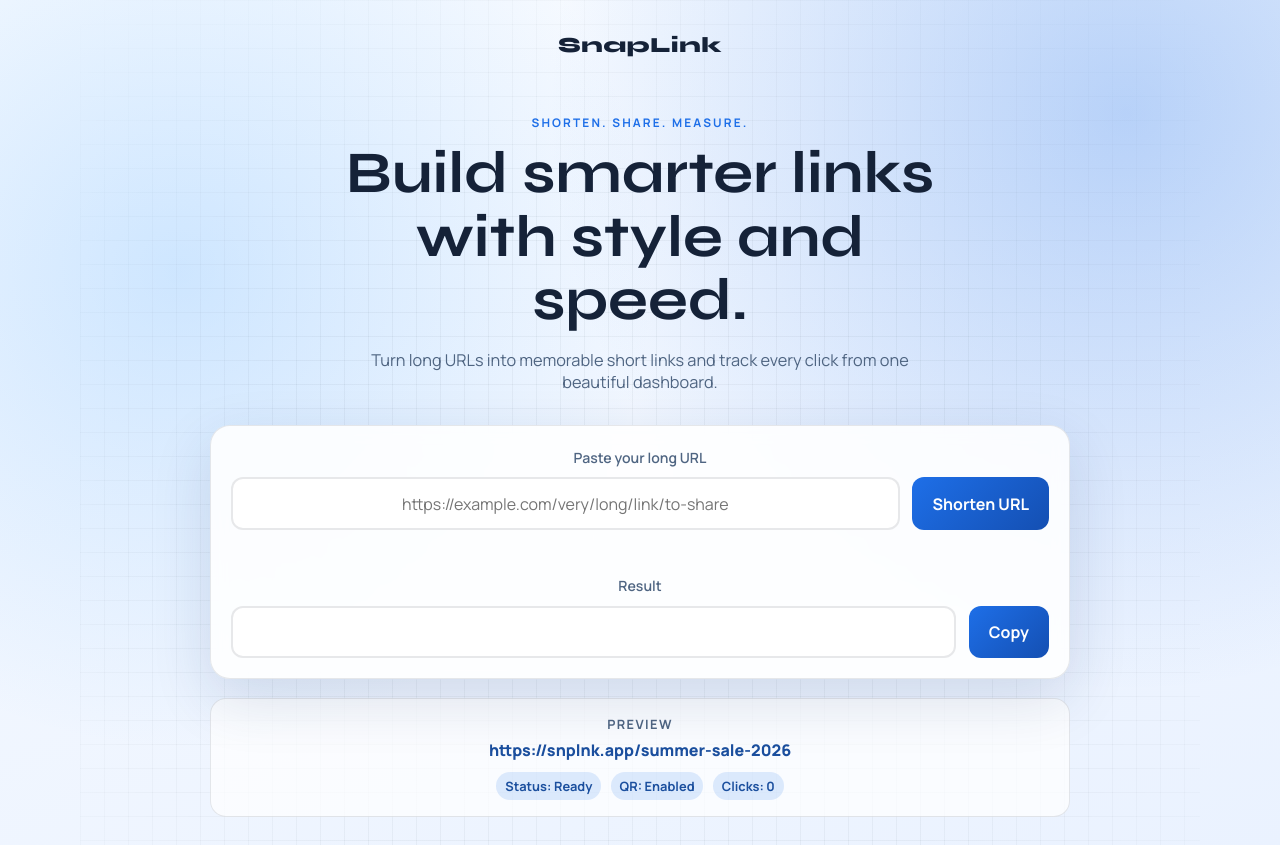
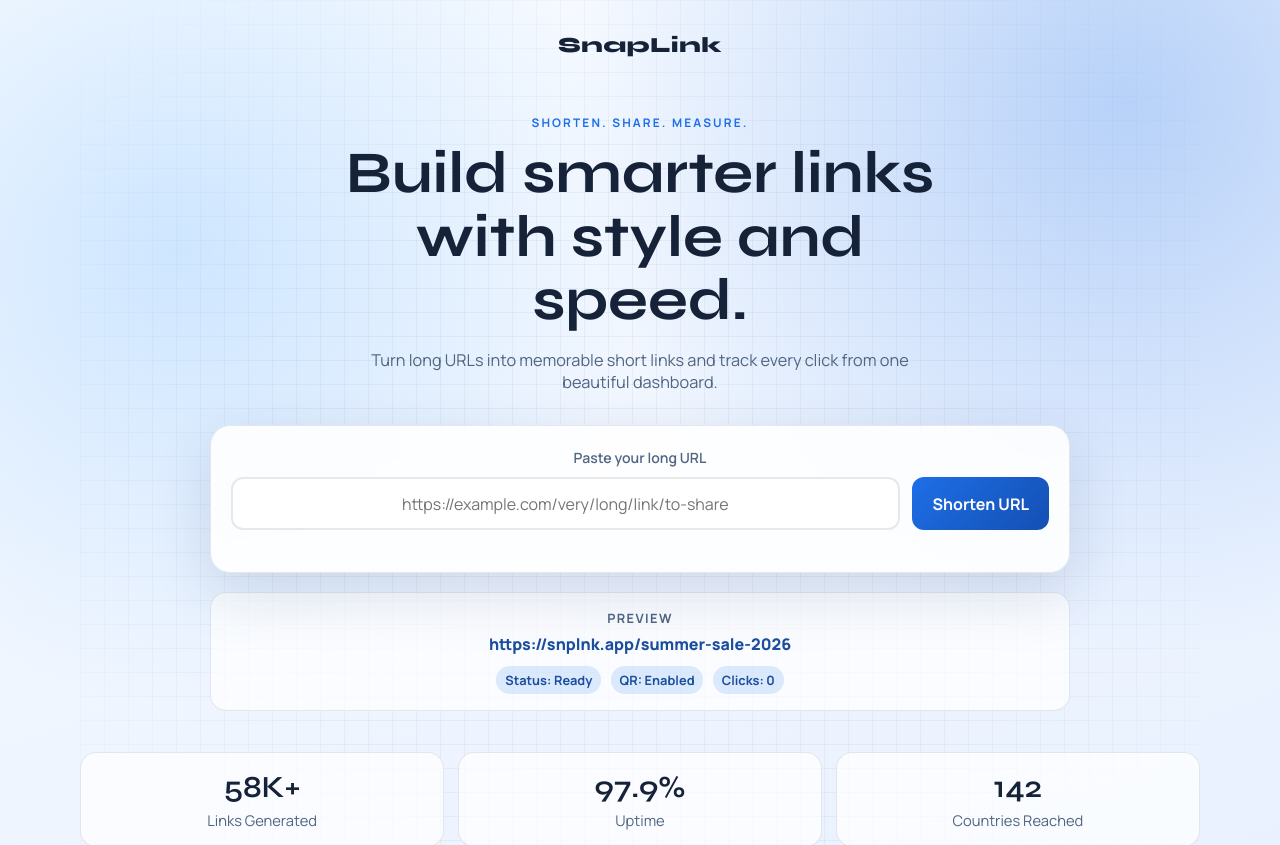
Before and after one commit to Tharindu-Nimsara/url-shortner, a React (Vite) app in the folder client/: page / in a window 1280 px wide. Shown: the top 845 px of the page. Built offline with nearby package versions, Linux system fonts and the light colour scheme.

Commit message:
implemented conditional rendering of result link.

```diff
--- a/client/src/App.jsx
+++ b/client/src/App.jsx
@@ -50,7 +50,6 @@
 
       <header className="topbar">
         <p className="brand">SnapLink</p>
-
       </header>
 
       <section className="hero">
@@ -80,6 +79,9 @@
             </button>
           </div>
           <br />
+
+          {shortedURL && (
+            <>
               <br />
               <label htmlFor="urlInput">Result</label>
               <div className="input-row">
@@ -88,6 +90,8 @@
                   {copyStatus}
                 </button>
               </div>
+            </>
+          )}
         </div>
 
         <article className="result-card">
```
Lines whose indentation alone changed are shown as unchanged.
